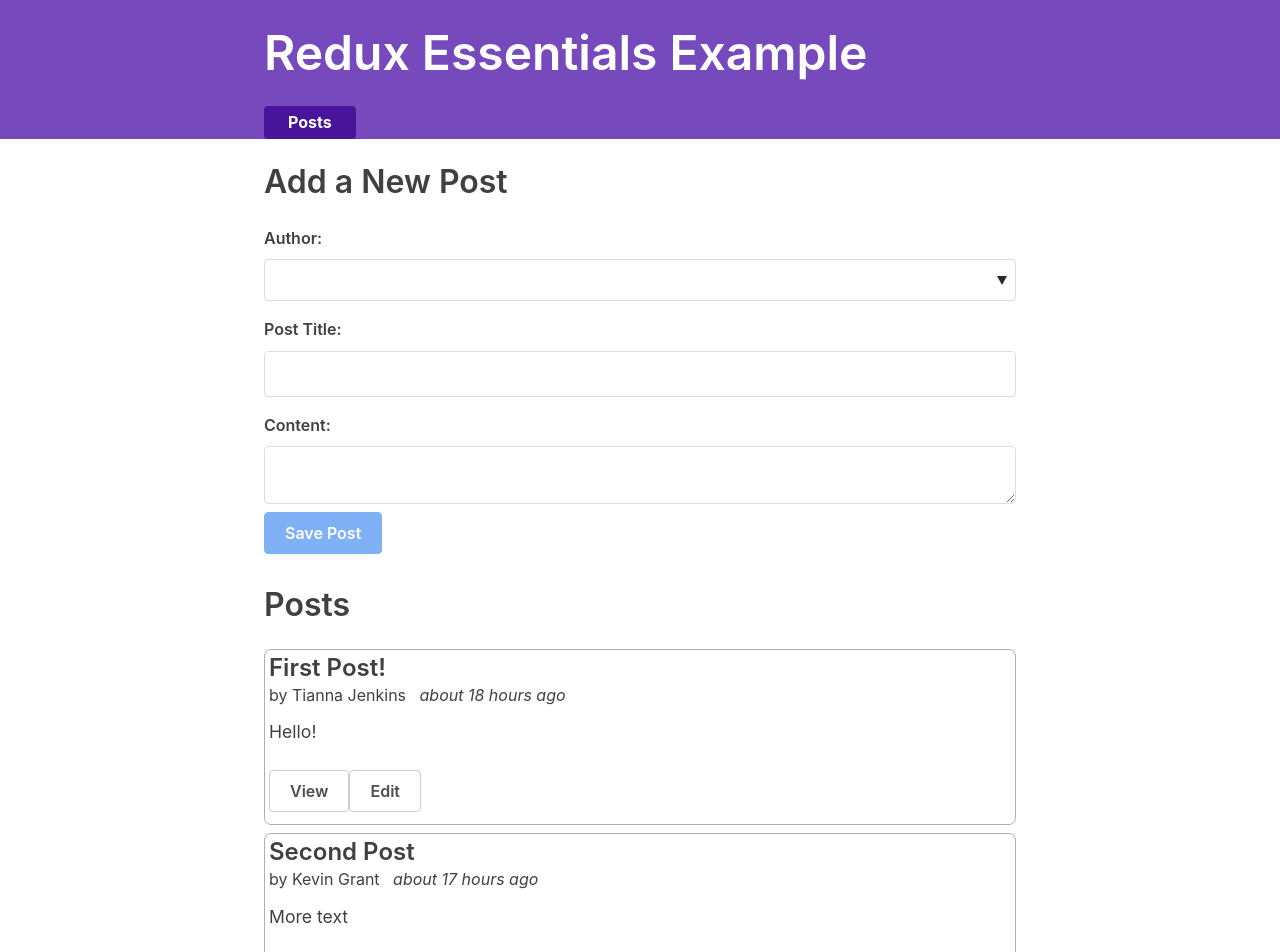
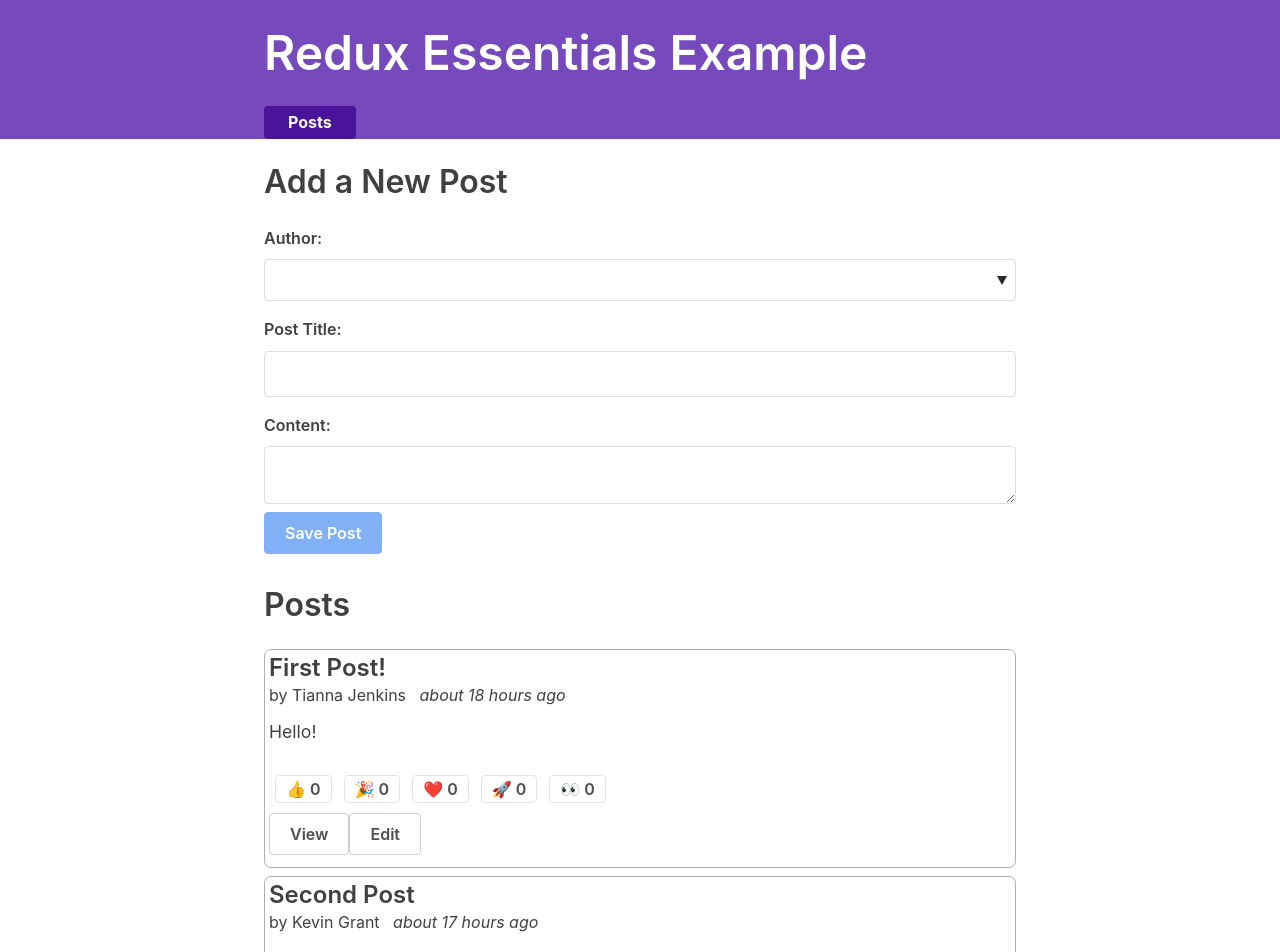
Before and after one commit to JonasBne/redux-essentials-tutorial-app, a React (Create React App) app: page / in a window 1280 px wide. Shown: the top 952 px of the page. Built offline with nearby package versions, Linux system fonts and the light colour scheme; what @mswjs/data, mock-socket, txtgen would draw is missing.

Commit message:
refactor: added buttons to posts

```diff
--- a/src/features/posts/SinglePostPage.js
+++ b/src/features/posts/SinglePostPage.js
@@ -2,6 +2,7 @@
 import { useSelector } from 'react-redux'
 import { useParams, Link } from 'react-router-dom'
 import { PostAuthor } from './PostAuthor'
+import { ReactionButtons } from './ReactionButtons'
 import { TimeAgo } from './TimeAgo'
 
 export const SinglePostPage = () => {
@@ -26,6 +27,7 @@
         <PostAuthor userId={post.userId} />
         <TimeAgo timestamp={post.date} />
         <p className="post-content">{post.content}</p>
+        <ReactionButtons post={post} />
         <Link className="button muted-button" to={'/posts'}>
           Go Back
         </Link>
--- a/src/features/posts/postsList.js
+++ b/src/features/posts/postsList.js
@@ -2,6 +2,7 @@
 import { useSelector } from 'react-redux'
 import { Link } from 'react-router-dom'
 import { PostAuthor } from './PostAuthor'
+import { ReactionButtons } from './ReactionButtons'
 import { TimeAgo } from './TimeAgo'
 
 export const PostsList = () => {
@@ -20,6 +21,7 @@
           <h3>{post.title}</h3>
           <PostAuthor userId={post.userId} /> <TimeAgo timestamp={post.date} />
           <p className="post-content">{post.content.substring(0, 100)}</p>
+          <ReactionButtons post={post} />
           <Link className="button muted-button" to={`/posts/${post.id}`}>
             View
           </Link>
```
